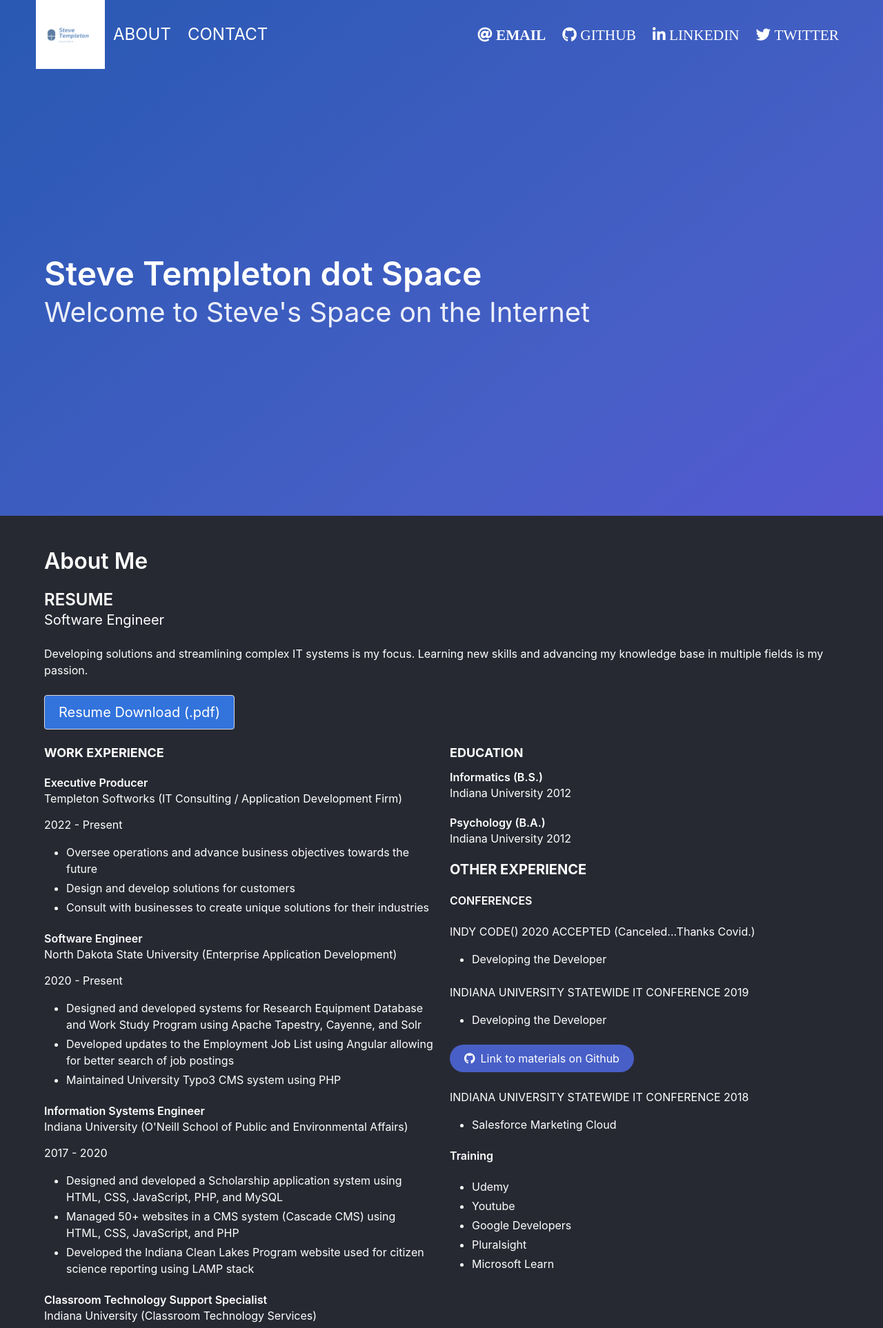
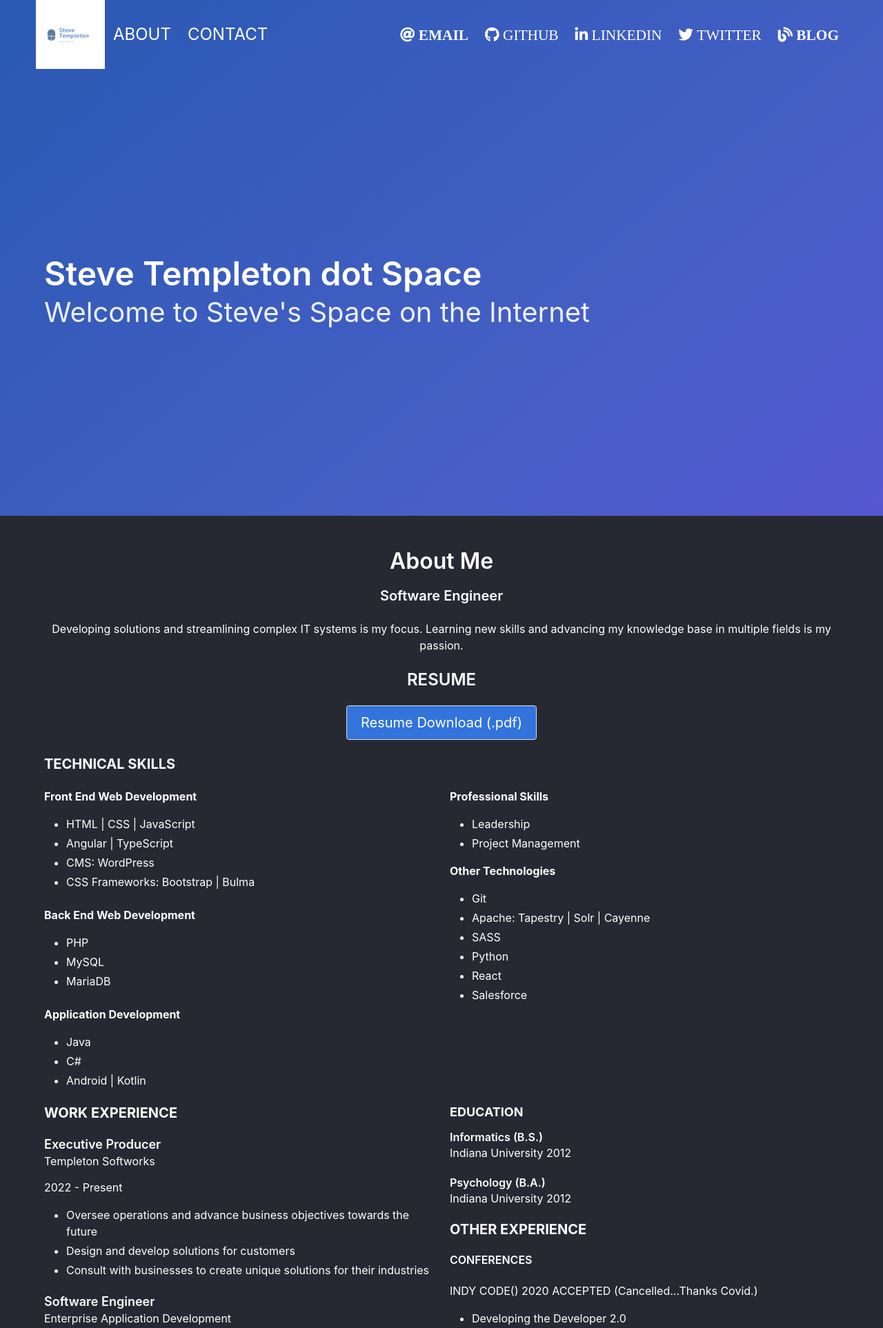
Before and after one commit to SteveTempleton/stevetempleton-space, a PHP site: page / in a window 1280 px wide. Shown: the top 1926 px of the page at 69% size. Run offline with PHP 8.4, Linux system fonts and the light colour scheme; some libraries are stand-ins or nearby versions.

Commit message:
updates to main, header, and adding .htaccess

```diff
--- a/header.php
+++ b/header.php
@@ -79,6 +79,10 @@
               class="navbar-item is-uppercase has-text-white" alt="twitter">
               <i class="fab fa-twitter fa-lg" alt="twitter"> Twitter</i>
             </a>
+            <a href="https://stevetempleton.space/blog" target="_blank"
+              class="navbar-item is-uppercase has-text-white">
+              <i class="fas fa-blog fa-lg" alt="blog"> Blog</i>
+            </a>
           </div>
         </div>
       </div>
--- a/main.php
+++ b/main.php
@@ -2,30 +2,86 @@
   <!-- Main Content -->
   <section class="section is-flex-mobile is-raisin-black has-text-white">
     <div class="container">
+      <div class="content has-text-centered">
         <a name="about"></a>
+        <div>
           <h3 class="title is-3 has-text-white">About Me</h3>
-      <h4 class="title is-4 is-uppercase has-text-white">Resume</h4>
-      <h5 class="subtitle is-5 has-text-white">Software Engineer</h5>
+        </div>
+        <h4 class="subtitle is-5 has-text-white">Software Engineer</h4>
         <div class="content">
           <p>Developing solutions and streamlining complex IT systems is my focus. Learning new skills and advancing my
             knowledge base in multiple fields is my passion.</p>
         </div>
+
+        <div class="content ">
+          <h5 class="title is-4 is-uppercase has-text-white">Resume</h5>
+          <a class="button is-celtic-blue is-medium has-text-white" href="docs/steve-templeton-resume-7-22.pdf" alt="pdf download of steve templeton's resume" download>Resume Download (.pdf)</a>
+        </div>
+      </div>
+
       <div class="content">
-        <a class="button is-celtic-blue is-medium has-text-white" href="docs/steve-templeton-resume-7-22.pdf"
-          alt="pdf download of steve templeton's resume" download>Resume Download (.pdf)</a>
+        <h4 class="is-4 has-text-weight-bold is-uppercase has-text-white">Technical Skills</h4>
+      </div>
+      <div class="columns">
+        <div class="column">
+          <div class="content">
+
+            <p class="has-text-weight-bold">Front End Web Development</p>
+            <ul>
+              <li>HTML | CSS | JavaScript</li>
+              <li>Angular | TypeScript</li>
+              <li>CMS: WordPress</li>
+              <li>CSS Frameworks: Bootstrap | Bulma</li>
+            </ul>
+          </div>
+          <div class="content">
+            <p class="has-text-weight-bold">Back End Web Development</p>
+            <ul>
+              <li>PHP</li>
+              <li>MySQL</li>
+              <li>MariaDB</li>
+            </ul>
+          </div>
+          <div class="content">
+            <p class="has-text-weight-bold">Application Development</p>
+            <ul>
+              <li>Java</li>
+              <li>C#</li>
+              <li>Android | Kotlin</li>
+            </ul>
+          </div>
+
+        </div>
+        <div class="column">
+          <div class="content">
+            <p class="has-text-weight-bold">Professional Skills</p>
+            <ul>
+              <li>Leadership</li>
+              <li>Project Management</li>
+            </ul>
+            <p class="has-text-weight-bold">Other Technologies</p>
+            <ul>
+              <li>Git</li>
+              <li>Apache: Tapestry | Solr | Cayenne</li>
+              <li>SASS</li>
+              <li>Python</li>
+              <li>React</li>
+              <li>Salesforce</li>
+            </ul>
+          </div>
+        </div>
       </div>
 
       <!-- First Column -->
       <div class="columns">
         <div class="column">
           <div class="content">
-            <h5 class="is-5 is-uppercase has-text-weight-bold has-text-white">Work Experience</h5>
+            <h4 class="is-4 is-uppercase has-text-weight-bold has-text-white">Work Experience</h4>
           </div>
 
           <div class="content">
-            <h6 class="title is-6 has-text-white">Executive Producer</h6>
-            <p class="subtitle is-6 has-text-white">Templeton Softworks (IT Consulting / Application Development Firm)
-            </p>
+            <h5 class="title has-text-white">Executive Producer</h5>
+            <p class="subtitle is-6 has-text-white">Templeton Softworks</p>
             <p>2022 - Present</p>
             <ul>
               <li>Oversee operations and advance business objectives towards the future</li>
@@ -35,46 +91,61 @@
           </div>
 
           <div class="content">
-            <h6 class="title is-6 has-text-white">Software Engineer</h6>
-            <p class="subtitle is-6 has-text-white">North Dakota State University (Enterprise Application Development)
-            </p>
-            <p>2020 - Present</p>
+            <h5 class="title has-text-white">Software Engineer</h5>
+            <p class="subtitle is-6 has-text-white">Enterprise Application Development</p>
+            <p>North Dakota State University | 2020 - Present</p>
             <ul>
-              <li>Designed and developed systems for Research Equipment Database and Work Study Program using Apache
-                Tapestry, Cayenne, and Solr</li>
-              <li>Developed updates to the Employment Job List using Angular allowing for better search of job postings
+              <li>Engineer system for Research Equipment Database housing over 1000 pieces of equipment. The system was
+                built using Java, Apache Tapestry and Cayenne.</li>
+              <li>Develop updates to the Employment Job List using Angular and TypeScript allowing for potential
+                candidates the ability to search postings with ease.
               </li>
-              <li>Maintained University Typo3 CMS system using PHP</li>
+              <li>Create University Work Study Program tracking application used to monitor 100's of students in the
+                work study program The application was built using Java, Apache Tapestry and Cayenne.</li>
             </ul>
           </div>
 
           <div class="content">
-            <h6 class="title is-6 has-text-white">Information Systems Engineer</h6>
-            <p class="subtitle is-6 has-text-white">Indiana University (O'Neill School of Public and Environmental
-              Affairs)</p>
-            <p>2017 - 2020</p>
+            <h5 class="title has-text-white">Information Systems Engineer</h5>
+            <p class="subtitle is-6 has-text-white">O'Neill School of Public and Environmental Affairs</p>
+            <p class="subtitle is-6 has-text-white">Indiana University | 2017 - 2020</p>
             <ul>
-              <li>Designed and developed a Scholarship application system using HTML, CSS, JavaScript, PHP, and MySQL
+              <li>Engineered a Scholarship application system using HTML, CSS, JavaScript, PHP, MySQL and C#. The system
+                is available to over 4,000 students and built to manage the awarding of over 50 unique scholarships.
               </li>
-              <li>Managed 50+ websites in a CMS system (Cascade CMS) using HTML, CSS, JavaScript, and PHP
+              <li>Managed over 50 websites in a CMS system (Cascade CMS) using HTML, CSS, JavaScript, and PHP.
               </li>
-              <li>Developed the Indiana Clean Lakes Program website used for citizen science reporting using LAMP stack
+              <li>Developed the Indiana Clean Lakes Program website used for citizen science reporting using LAMP stack.
               </li>
             </ul>
           </div>
 
           <div class="content">
-            <h6 class="title is-6 has-text-white">Classroom Technology Support Specialist</h6>
-            <p class="subtitle is-6 has-text-white">Indiana University (Classroom Technology Services)</p>
-            <p>2014 - 2017</p>
+            <h5 class="title has-text-white">Classroom Technology Support Specialist</h5>
+            <p class="subtitle is-6 has-text-white">Classroom Technology Services</p>
+            <p>Indiana University | 2014 - 2017</p>
             <ul>
-              <li>Designed and developed the Indiana University Classroom Database to be used by 9 campuses, managed
-                departmental intranet web resources, and created web forms using HTML, CSS, JavaScript, PHP, and MySQL
+              <li>Built the Indiana University Classroom Database to be used by 9 campuses, managed departmental
+                intranet web resources, and created web forms using HTML, CSS, JavaScript, PHP, and MySQL.
               </li>
               <li>Trained hourly employees to excel in their positions, and trained faculty/staff on classroom
-                technology</li>
+                technology.</li>
               <li>Composed training and support documentation enabling the technical support team to work more
-                efficiently</li>
+                efficiently.</li>
+            </ul>
+          </div>
+
+          <div class="content">
+            <h5 class="title has-text-white">Support Advisor</h5>
+            <p class="subtitle is-6 has-text-white">University Information Technology Services (UITS)</p>
+            <p>Indiana University | 2014 - 2017</p>
+            <ul>
+              <li>Trained and supervised hourly consultants by coordinating staff during busy call volumes, handling
+                customer complaints, and answering consultant's questions.
+              </li>
+              <li>Utilized team collaboration skills by pooling together knowledge from a team of professionals and
+                consultants to find answers to the more difficult problems.</li>
+              <li>Guided consultants through complex technical concepts minimizing call times.</li>
             </ul>
           </div>
         </div>
@@ -97,20 +168,19 @@
             <h6 class="subtitle is-6 has-text-white is-uppercase">Conferences</h6>
           </div>
           <div class="content">
-            <p><span class="is-uppercase">Indy Code() 2020 Accepted</span> (Canceled...Thanks Covid.)</p>
+            <p><span class="is-uppercase">Indy Code() 2020 Accepted</span> (Cancelled...Thanks Covid.)</p>
             <ul>
-              <li class="">Developing the Developer</li>
+              <li class="">Developing the Developer 2.0</li>
             </ul>
           </div>
           <div class="content">
             <p class="is-uppercase">Indiana University Statewide IT Conference 2019</p>
             <ul>
-              <li class="">Developing the Developer</li>
+              <li class="">Developing the Developer 1.0</li>
             </ul>
           </div>
           <div class="content">
-            <a class="button is-link is-rounded" href="https://github.com/SteveTempleton/Developing-the-Developer"><i
-                class="fab fa-github rightPad" alt="github link and image"></i> Link to materials on Github
+            <a class="button is-link is-rounded" href="https://github.com/SteveTempleton/Developing-the-Developer"><i class="fab fa-github rightPad" alt="github link and image"></i> Link to materials on Github
             </a>
           </div>
           <div class="content">
@@ -134,69 +204,19 @@
           </div>
         </div>
       </div>
-      <div class="content">
-        <h5 class="is-5 has-text-weight-bold is-uppercase has-text-white">Technical Skills</h5>
-      </div>
-      <div class="columns">
-        <div class="column">
-          <div class="content">
-
-            <p class="has-text-weight-bold">Front End Web Development</p>
-            <ul>
-              <li>HTML / CSS / JavaScript</li>
-              <li>Angular / TypeScript</li>
-              <li>CMS: WordPress</li>
-              <li>CSS Frameworks: Bootstrap / Bulma</li>
-            </ul>
-          </div>
-          <div class="content">
-            <p class="has-text-weight-bold">Back End Web Development</p>
-            <ul>
-              <li>PHP</li>
-              <li>MySql</li>
-              <li>MariaDB</li>
-            </ul>
-          </div>
-          <div class="content">
-            <p class="has-text-weight-bold">Application Development</p>
-            <ul>
-              <li>Java</li>
-              <li>C#</li>
-              <li>Android / Kotlin</li>
-            </ul>
-          </div>
-        </div>
-        <div class="column">
-          <div class="content">
-            <p class="has-text-weight-bold">Professional Skills</p>
-            <ul>
-              <li>Leadership</li>
-              <li>Project Management</li>
-            </ul>
-            <p class="has-text-weight-bold">Other Technologies</p>
-            <ul>
-              <li>Apache: Tapestry / Solr / Cayenne</li>
-              <li>SASS</li>
-              <li>Python</li>
-              <li>Git</li>
-              <li>Salesforce</li>
-            </ul>
-          </div>
-        </div>
-      </div>
     </div>
   </section>
+
   <!-- Interest Div -->
   <section class="section is-flex-mobile">
     <div class="container">
       <div class="content">
         <h4 class="title is-4 is-uppercase">Interests | Hobbies | Activities</h4>
-        <p>Links to Youtube</p>
+        <p>Links to Youtube Videos</p>
         <div class="columns">
           <div id="musicDiv" class="column dropdown">
             <div class="dropdown-trigger">
-              <button id="musicDropdown" class="button is-link is-rounded" aria-haspopup="true"
-                aria-controls="dropdown-menu2" onclick="musicButtonClick()">
+              <button id="musicDropdown" class="button is-link is-rounded" aria-haspopup="true" aria-controls="dropdown-menu2" onclick="musicButtonClick()">
                 <span>Music</span>
                 <span class="icon is-small">
                   <i class="fas fa-angle-down" aria-hidden="true"></i>
@@ -206,54 +226,42 @@
             <div class="dropdown-menu" id="dropdown-menu2" role="menu">
               <div class="dropdown-content">
                 <div class="dropdown-item music-hover" role="menuitem">
-                  <a class="button is-fullwidth is-link" href="https://www.youtube.com/watch?v=XqFkqn9lLUI"
-                    target="_blank">Rock</a>
+                  <a class="button is-fullwidth is-link" href="https://www.youtube.com/watch?v=XqFkqn9lLUI" target="_blank">Rock</a>
                 </div>
                 <hr class="dropdown-divider">
                 <div class="dropdown-item music-hover" role="menuitem">
-                  <a class="button is-fullwidth is-link" href="https://www.youtube.com/watch?v=nodB5gqt_mU"
-                    target="_blank">Drum 'n' Bass</a>
+                  <a class="button is-fullwidth is-link" href="https://www.youtube.com/watch?v=nodB5gqt_mU" target="_blank">Drum 'n' Bass</a>
                 </div>
                 <hr class="dropdown-divider">
                 <div class="dropdown-item music-hover" role="menuitem">
-                  <a class="button is-fullwidth is-link" href="https://www.youtube.com/watch?v=TqTTgL4w-2o"
-                    target="_blank">House</a>
+                  <a class="button is-fullwidth is-link" href="https://www.youtube.com/watch?v=TqTTgL4w-2o" target="_blank">House</a>
                 </div>
                 <hr class="dropdown-divider">
                 <div class="dropdown-item music-hover" role="menuitem">
-                  <a class="button is-fullwidth is-link" href="https://www.youtube.com/watch?v=MeyRw7fkPJo"
-                    target="_blank">Trace</a>
+                  <a class="button is-fullwidth is-link" href="https://www.youtube.com/watch?v=MeyRw7fkPJo" target="_blank">Trace</a>
                 </div>
                 <hr class="dropdown-divider">
                 <div class="dropdown-item music-hover" role="menuitem">
-                  <a class="button is-fullwidth is-link" href="https://www.youtube.com/channel/UCSJ4gkVC6NrvII8umztf0Ow"
-                    target="_blank">Lo-fi Hip Hop</a>
+                  <a class="button is-fullwidth is-link" href="https://www.youtube.com/channel/UCSJ4gkVC6NrvII8umztf0Ow" target="_blank">Lo-fi Hip Hop</a>
                 </div>
               </div>
             </div>
           </div>
-          <div class="column"><a class="button is-link is-rounded" href="https://youtu.be/wbSwFU6tY1c?t=1250"
-              target="_blank">Space Nerd</a></div>
-          <div class="column"><a class="button is-link is-rounded" href="https://www.youtube.com/watch?v=t35T341NACk"
-              target="_blank">Biking</a></div>
-          <div class="column"><a class="button is-link is-rounded" href="https://www.youtube.com/watch?v=u8MRyyFDX3c"
-              target="_blank">Tabletop Gaming</a></div>
-          <div class="column"><a class="button is-link is-rounded"
-              href="https://www.youtube.com/channel/UC-3jIAlnQmbbVMV6gR7K8aQ" target="_blank">Political Junkie</a>
+          <div class="column"><a class="button is-link is-rounded" href="https://youtu.be/wbSwFU6tY1c?t=1285" target="_blank">Space Nerd</a>
+          </div>
+          <div class="column"><a class="button is-link is-rounded" href="https://www.youtube.com/watch?v=nY4FzrT8krQ" target="_blank">Brazilian Jiu-Jitsu</a>
+          </div>
+          <div class="column"><a class="button is-link is-rounded" href="https://www.youtube.com/watch?v=t35T341NACk" target="_blank">Biking</a></div>
+          <div class="column"><a class="button is-link is-rounded" href="https://www.youtube.com/watch?v=u8MRyyFDX3c" target="_blank">Tabletop Gaming</a>
           </div>
         </div>
         <div class="columns">
-          <div class="column"><a class="button is-link is-rounded" href="https://www.youtube.com/watch?v=rHPZCxQNnFg"
-              target="_blank">Disc
+          <div class="column"><a class="button is-link is-rounded" href="https://www.youtube.com/watch?v=rHPZCxQNnFg" target="_blank">Disc
               Golf</a></div>
-          <div class="column"><a class="button is-link is-rounded" href="https://www.youtube.com/watch?v=iIpfWORQWhU"
-              target="_blank">Running</a></div>
-          <div class="column"><a class="button is-link is-rounded" href="https://www.youtube.com/user/destinws2"
-              target="_blank">Autodidact</a></div>
-          <div class="column"><a class="button is-link is-rounded" href="https://www.youtube.com/watch?v=UMVjToYOjbM"
-              target="_blank">Traveling</a></div>
-          <div class="column"><a class="button is-link is-rounded" href="https://www.youtube.com/watch?v=GJlNvSC5v6s"
-              target="_blank">Foodie</a></div>
+          <div class="column"><a class="button is-link is-rounded" href="https://www.youtube.com/watch?v=iIpfWORQWhU" target="_blank">Running</a></div>
+          <div class="column"><a class="button is-link is-rounded" href="https://www.youtube.com/user/destinws2" target="_blank">Autodidact</a></div>
+          <div class="column"><a class="button is-link is-rounded" href="https://www.youtube.com/watch?v=UMVjToYOjbM" target="_blank">Traveling</a></div>
+          <div class="column"><a class="button is-link is-rounded" href="https://www.youtube.com/watch?v=GJlNvSC5v6s" target="_blank">Foodie</a></div>
         </div>
       </div>
     </div>
@@ -308,8 +316,7 @@
     <div class="container">
       <a name="contact"></a>
       <h3 class="title is-3 has-text-white">Contact</h3>
-      <a class="button is-link is-outlined is-inverted"
-        href="mailto:steve.w.templeton@gmail.com">steve.w.templeton@gmail.com</a>
+      <a class="button is-link is-outlined is-inverted" href="mailto:steve.w.templeton@gmail.com">steve.w.templeton@gmail.com</a>
     </div>
   </section>
 </main>
```
Also changed, not shown: .htaccess (added). Lines whose indentation alone changed are shown as unchanged.
